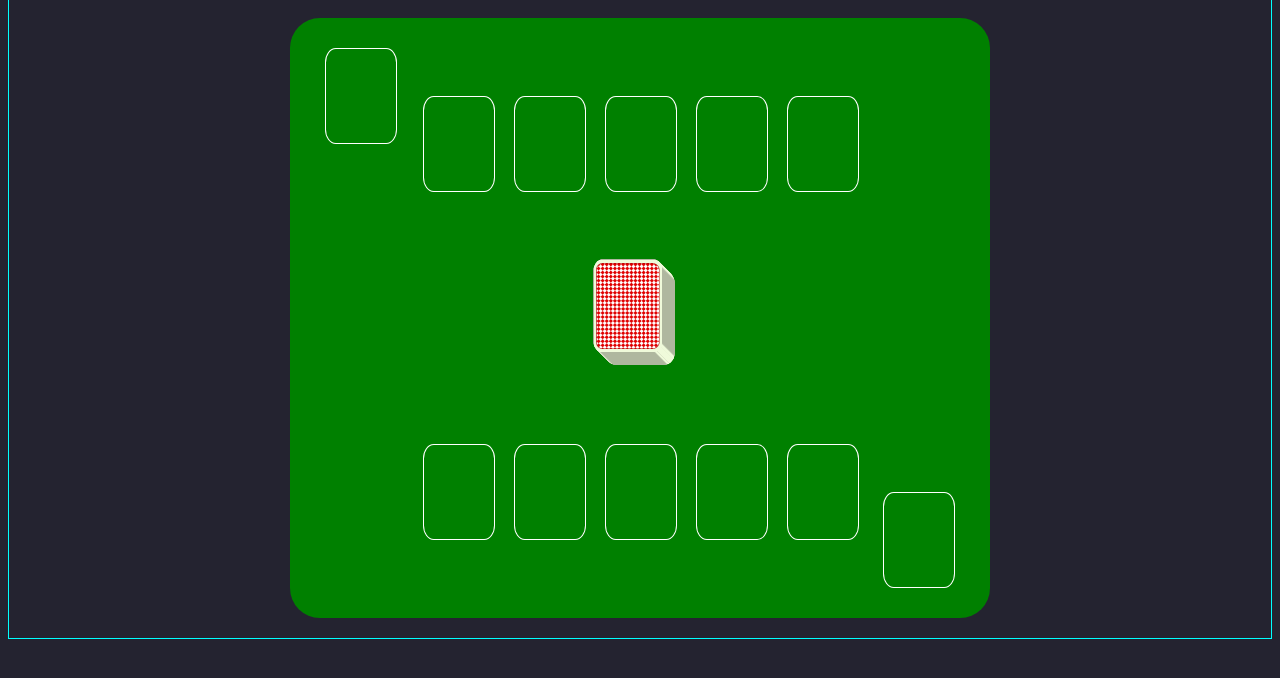
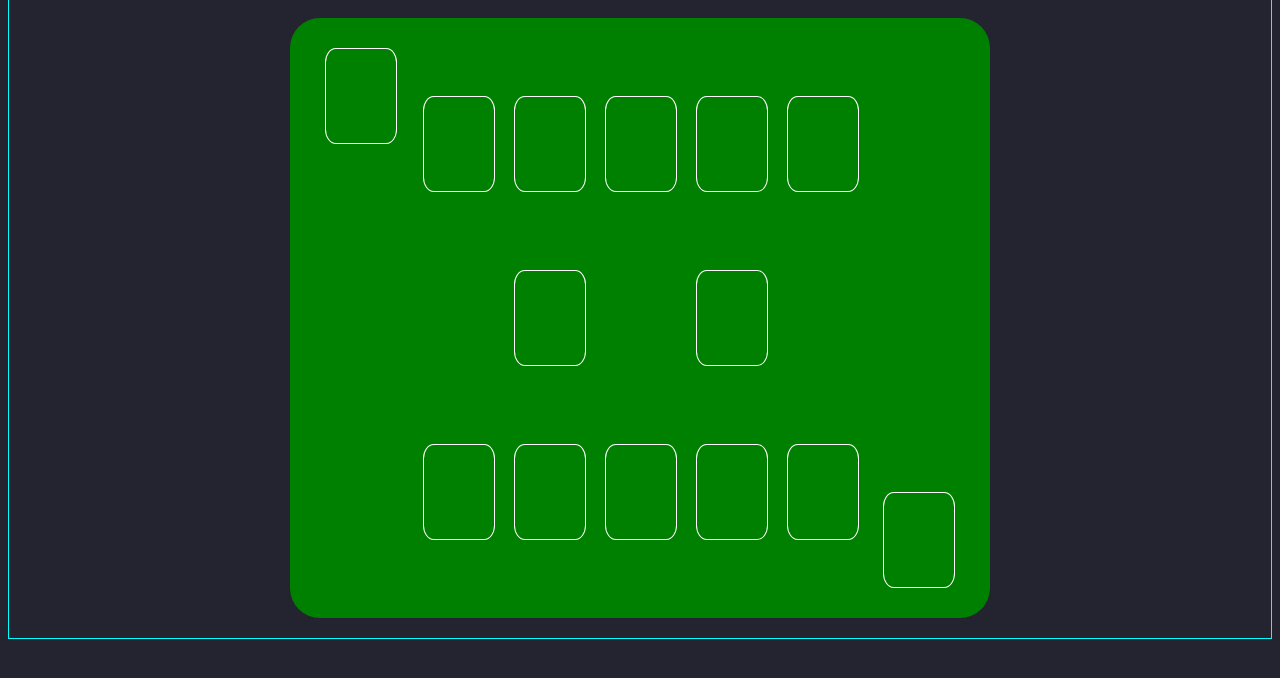
Before and after one commit to wesleywesvo/Spit, a plain HTML site: page index.html in a window 1280 px wide. Shown: the part 104-782 px from the top of the page. Drawn offline with nearby package versions, Linux system fonts and the light colour scheme.

Commit message:
two piles created for the playing area

```diff
--- a/index.html
+++ b/index.html
@@ -24,10 +24,8 @@
 		<main>
 			<div class="game-board-container">
 				<div class="deck-container">
-
+					<!-- create 52 div of cards here -->
 				</div>
-				<!-- create 52 div of cards here -->
-
 
 
 				<div class="bot-deck-container stack">
@@ -41,6 +39,9 @@
 				<div class="game-pile-container">
 
 				</div>
+				<!-- Defining the game pile areas -->
+				<div id="pile-0" class="stack"></div>
+				<div id="pile-1" class="stack"></div>
 
 				<!-- Defining the stack areas of player/bot -->
 				<div id="player-stack-0" class="stack"></div>
--- a/script.js
+++ b/script.js
@@ -3,6 +3,9 @@ import { Player } from './Player.js';
 
 /* Global Variables */
 let z = 0;		//global z-index value
+const reload = document.querySelector('.reload');
+const play = document.querySelector('.play-game');
+
 const deck = createDeck();		//global var for deck
 
 const deckContainer = document.querySelector('.deck-container');
@@ -12,7 +15,6 @@ const playerDeckContainer = document.querySelector('.player-deck-container');
 const playerDeck = playerDeckContainer.children;
 const botDeckContainer = document.querySelector('.bot-deck-container');
 const botDeck = botDeckContainer.children;
-const reload = document.querySelector('.reload');
 
 var playerDeckRect = playerDeckContainer.getBoundingClientRect();
 //console.log(playerDeckRect);
@@ -34,8 +36,10 @@ reload.addEventListener('click', function () {
 });
 
 
+play.addEventListener('click', function() {
+	initializeGame();
+});
 
-initializeGame();
 
 function initializeGame() {
 	createCards();
@@ -65,7 +69,7 @@ function dealDeckToStack() {
 			let tween = gsap.to(child, {
 				top: playerStackRect.top - playerDeckRect.top,
 				left: playerStackRect.left - playerDeckRect.left,
-				duration: 0.5,
+				duration: 0.3,
 				//delay: 0.02 * i,
 				onComplete: () => {
 					child.style.top = `${0}px`;
@@ -98,7 +102,7 @@ function dealDeckToStack() {
 			let tween = gsap.to(child, {
 				top: botStackRect.top - botDeckRect.top,
 				left: botStackRect.left - botDeckRect.left,
-				duration: 0.5,
+				duration: 0.3,
 				//delay: 0.02 * i,
 				onComplete: () => {
 					child.style.top = `${0}px`;
--- a/styles.css
+++ b/styles.css
@@ -79,6 +79,25 @@ main {
 	height: 94px;
 	width: 70px;
 }
+/* ----------------------- P{ositioning of game pile ---------------------------------- */
+.stack {
+	border: 1px solid white;
+	position: absolute;
+
+	border-radius: 15%;
+	height: 94px;
+	width: 70px;
+}
+
+	#pile-0 {
+	top: 252px;
+	left: 224px;
+}
+
+#pile-1 {
+	top: 252px;
+	left: 406px;
+}
 
 /*------------------ Positioning the stacks of cards for player/bot ---------------------*/
 .stack {
```
